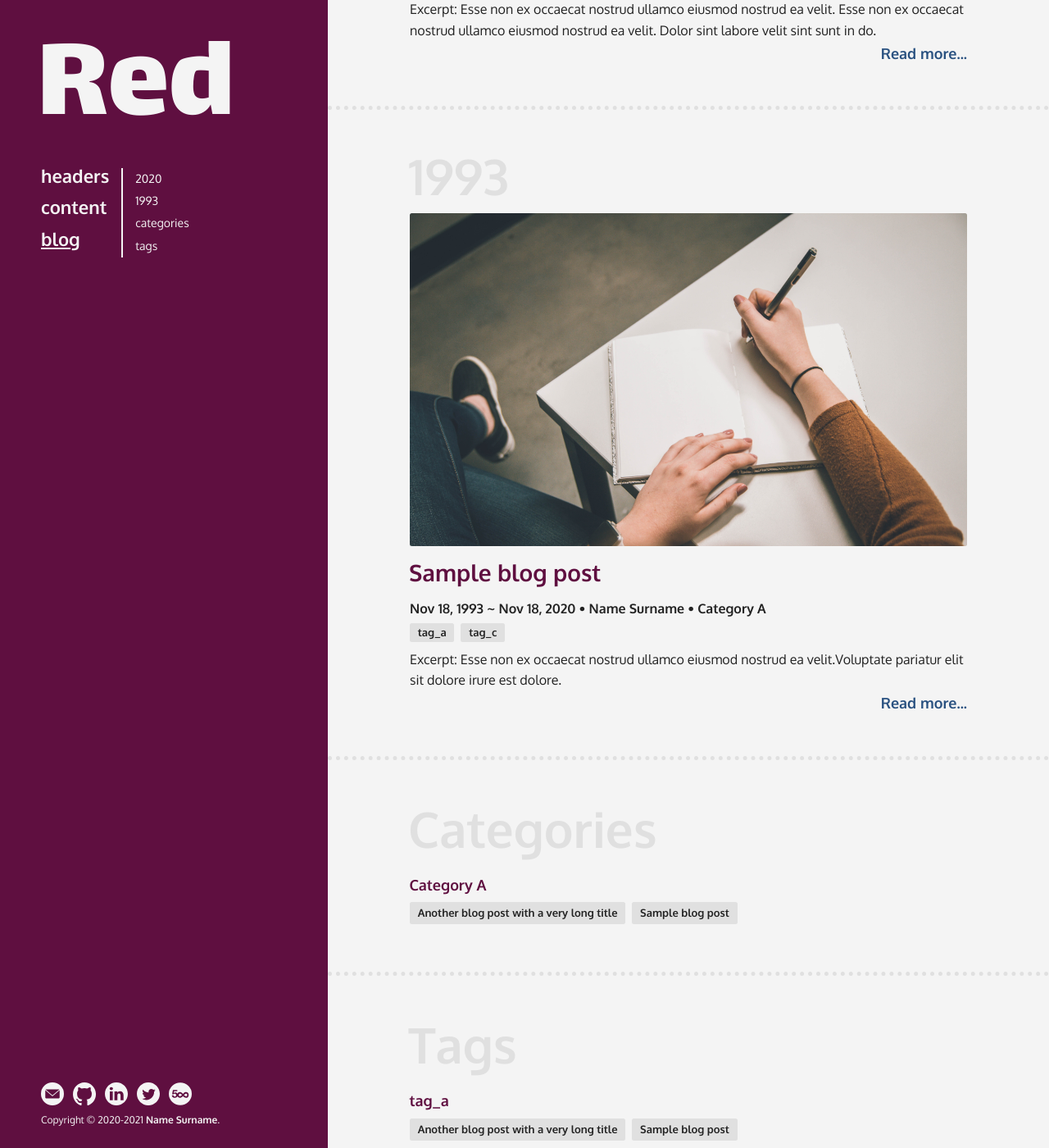
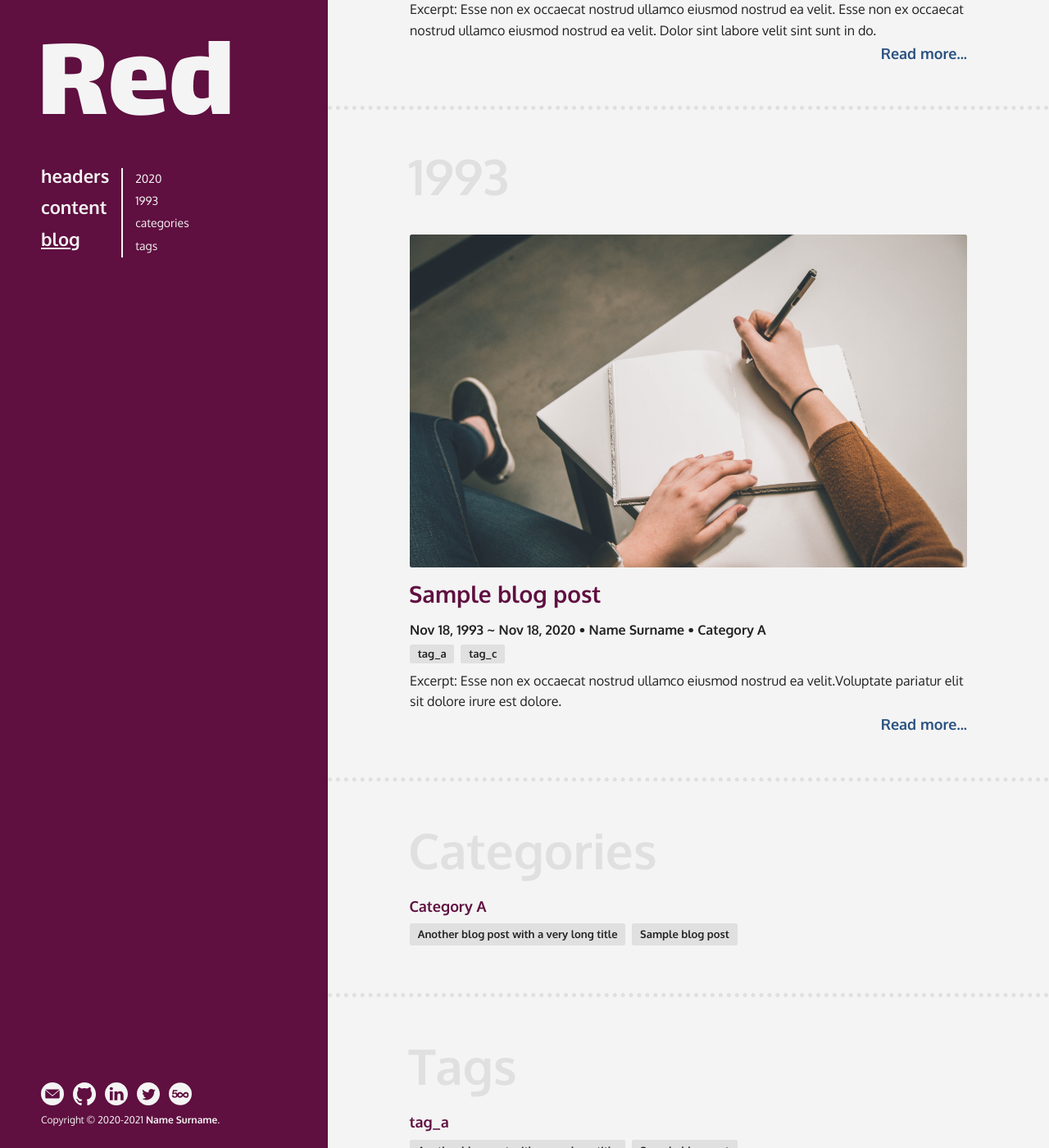
Before and after one commit to rafalkaron/r-jekyll-theme, a Jekyll site: the page built from blog.md, in a window 1280 px wide and 1400 px high, scrolled down 261 px. Shown: the whole window at 82% size. Built offline with Jekyll 4.4.1, drawn with Linux system fonts in a browser that asks for light colours; some web fonts are replaced.

Commit message:
fixed blog image placement

```diff
--- a/_sass/r/content/blog.scss
+++ b/_sass/r/content/blog.scss
@@ -109,7 +109,7 @@ ul.post-tags {
 
 article.level-1 img.post-image {
     margin-bottom: -2.5rem;
-    margin-top: $margin;
+    margin-top: 4.2rem;
 }
 
 article.post img.post-image {
```
